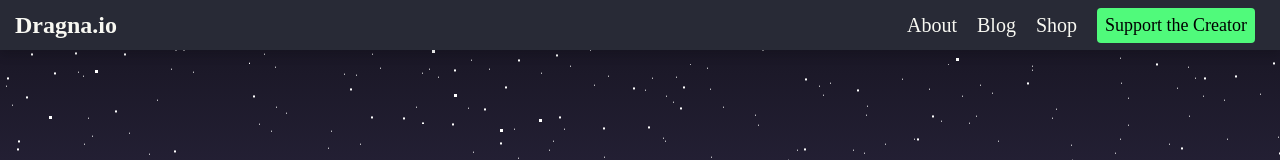
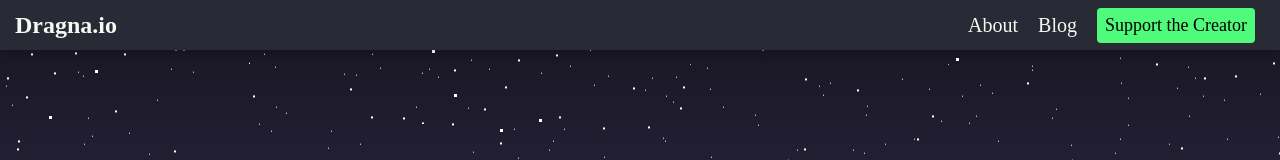
Before and after one commit to dannyrb/dragna.io, a Next.js app: page / in a window 1280 px wide. Shown: the top 160 px of the page. Built offline with nearby package versions, Linux system fonts and the light colour scheme; a web font is replaced by a local one.

Commit message:
Fixed webpage titles

```diff
--- a/src/components/Topbar.tsx
+++ b/src/components/Topbar.tsx
@@ -15,11 +15,8 @@ class Topbar extends Component {
             <li className={styles.items}>
               <Link href="/blog">Blog</Link>
             </li>
-            <li className={`${styles.snowCursor} ${styles.items}`}>
-              <Link href="/shop">Shop</Link>
-            </li>
             <li>
-              <Link className={styles.cta} href="https://www.patreon.com/DragnaCarta/membership">Support the Creator</Link>
+              <Link className={styles.cta} href="https://www.patreon.com/DragnaCarta">Support the Creator</Link>
             </li>
           </ul>
         </nav>
--- a/src/pages/challenge-rated.tsx
+++ b/src/pages/challenge-rated.tsx
@@ -122,7 +122,7 @@ export default function Home({ queryParams, initialIsExpanded }: ssrProps) {
   return (
     <>
       <Head>
-        <title>Create Next App</title>
+        <title>Challenge Rated - A D&D 5e Encounter Calculator</title>
         <meta name="description" content="Generated by create next app" />
         <meta name="viewport" content="width=device-width, initial-scale=1" />
         <link rel="icon" href="/favicon.ico" />
--- a/src/pages/index.tsx
+++ b/src/pages/index.tsx
@@ -5,7 +5,7 @@ import Theme from "../layouts/Theme";
 import styles from './index.module.scss';
 
 function PageHome() {
-    const title = `Dragna.io - D&D 5e Encounter Calculator`;
+    const title = `Dragna.io - DragnaCarta's Workspace`;
     const description = "";
 
     return (
```
